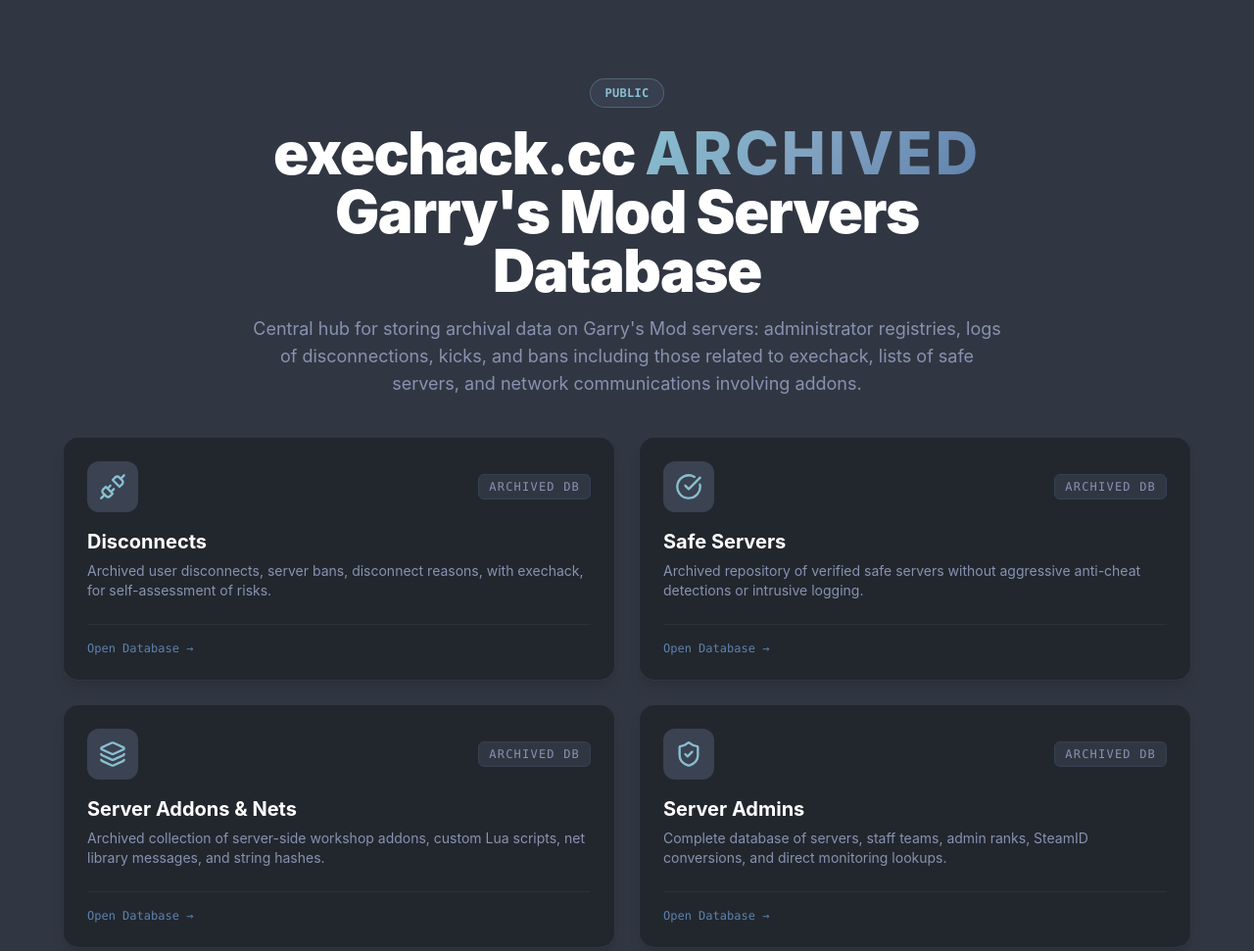
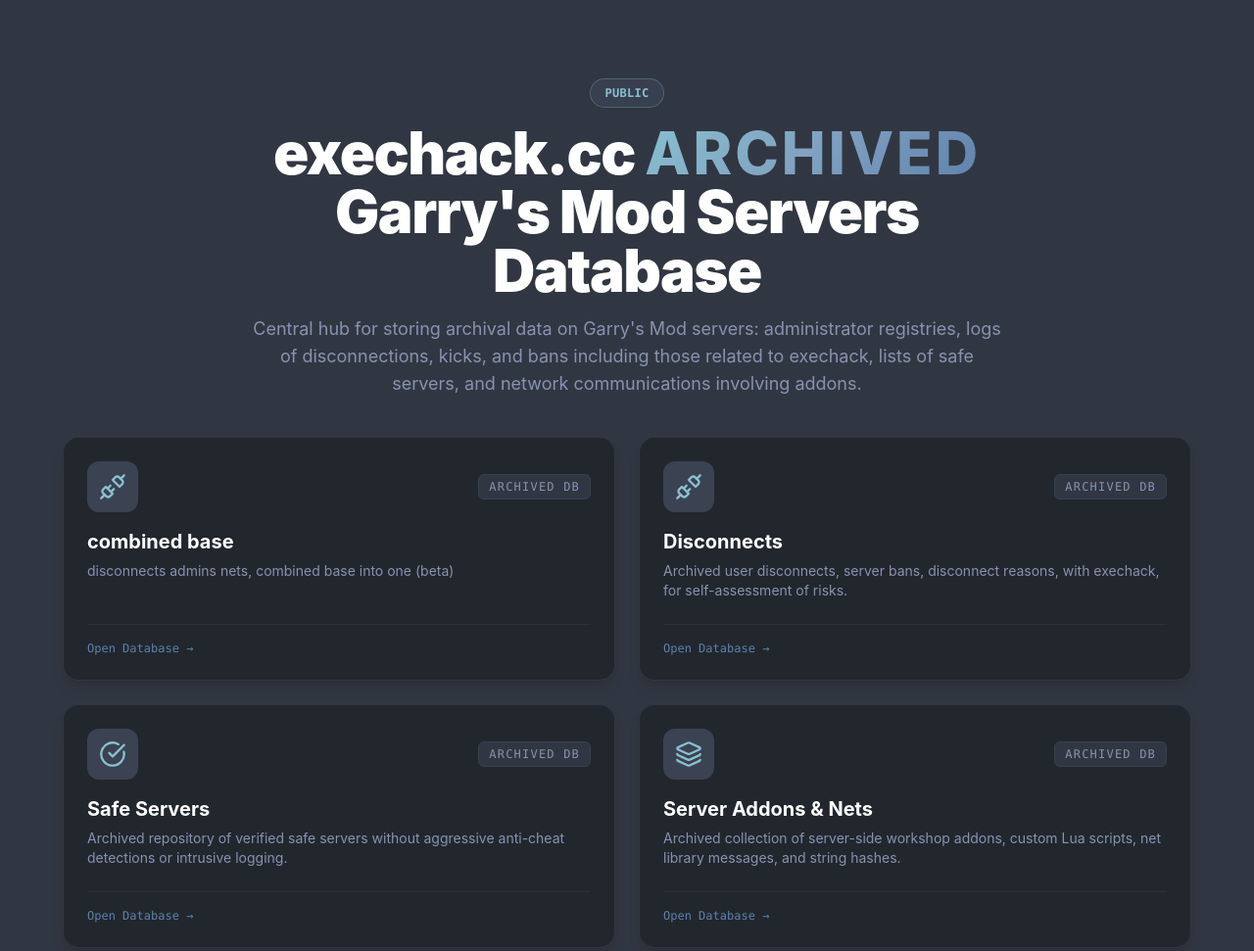
Before and after one commit to Exec7/exec7.github.io, a plain HTML site: page serversdatabase-archived/index.html in a window 1280 px wide. Shown: the top 971 px of the page at 98% size. Drawn offline with nearby package versions, Linux system fonts and the light colour scheme.

Commit message:
Update and rename base.html to index.html

```diff
--- a/serversdatabase-archived/base.html
+++ b/serversdatabase-archived/index.html
@@ -93,6 +93,29 @@
         <!-- Database Cards Grid -->
         <main class="grid grid-cols-1 md:grid-cols-2 gap-5 lg:gap-6">
 
+            <!-- Card 1: serverinformation -->
+            <a target="_blank" href="serverinformation" class="group bg-brand-card hover:bg-brand-cardHover border border-gray-700/60 hover:border-brand-accent/60 rounded-2xl p-6 transition-all duration-200 shadow-lg hover:shadow-xl hover:-translate-y-1 flex flex-col justify-between archive-glow">
+                <div class="space-y-4">
+                    <div class="flex items-center justify-between">
+                        <div class="p-3 bg-brand-surface rounded-xl text-brand-highlight group-hover:bg-brand-accent group-hover:text-white transition-colors">
+                            <i data-lucide="unplug" class="w-7 h-7"></i>
+                        </div>
+                        <span class="text-xs font-mono text-brand-subtext uppercase tracking-widest bg-brand-bg px-2.5 py-1 rounded-md border border-gray-700">Archived DB</span>
+                    </div>
+                    <div>
+                        <h2 class="text-xl font-bold text-white group-hover:text-brand-highlight transition-colors flex items-center gap-2">
+                            combined base
+                            <i data-lucide="arrow-right" class="w-4 h-4 opacity-0 -translate-x-2 group-hover:opacity-100 group-hover:translate-x-0 transition-all"></i>
+                        </h2>
+                        <p class="text-xs sm:text-sm text-brand-subtext mt-1.5 leading-relaxed">
+                            disconnects admins nets, combined base into one (beta)
+                        </p>
+                    </div>
+                </div>
+                <div class="mt-6 pt-4 border-t border-gray-700/40 flex items-center justify-between text-xs text-brand-subtext font-mono">
+                    <span class="text-brand-accent group-hover:underline">Open Database &rarr;</span>
+                </div>
+            </a>
 
             <!-- Card 2: Disconnects -->
             <a target="_blank" href="disconnectsdatabase" class="group bg-brand-card hover:bg-brand-cardHover border border-gray-700/60 hover:border-brand-accent/60 rounded-2xl p-6 transition-all duration-200 shadow-lg hover:shadow-xl hover:-translate-y-1 flex flex-col justify-between archive-glow">
```
